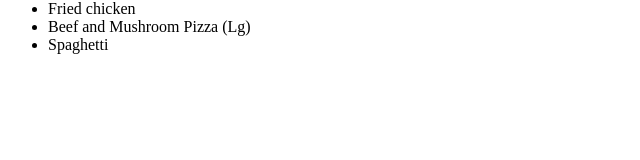
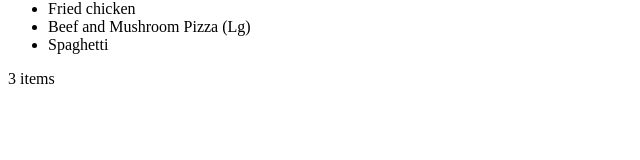
Before and after one commit to aguirrerodrigo/ra-pos, an Angular app: page / in a window 1280 px wide. Shown: the part 127-287 px from the top of the page, without its empty margins (0-640 px from the left). Built offline with nearby package versions, Linux system fonts and the light colour scheme.

Commit message:
Added total items to order component

```diff
--- a/src/app/components/order/order.component.html
+++ b/src/app/components/order/order.component.html
@@ -1,6 +1,7 @@
-<h2>{{ title }}&nbsp;&nbsp;&nbsp;<button>Add Order</button></h2>
+<h2>{{ title }}&nbsp;&nbsp;&nbsp;<button class="btn btn-primary">Add Order</button></h2>
 <ul>
     <li *ngFor="let item of items">
         {{ item }}
     </li>
 </ul>
+<p>{{ items.length }} items</p>
```
